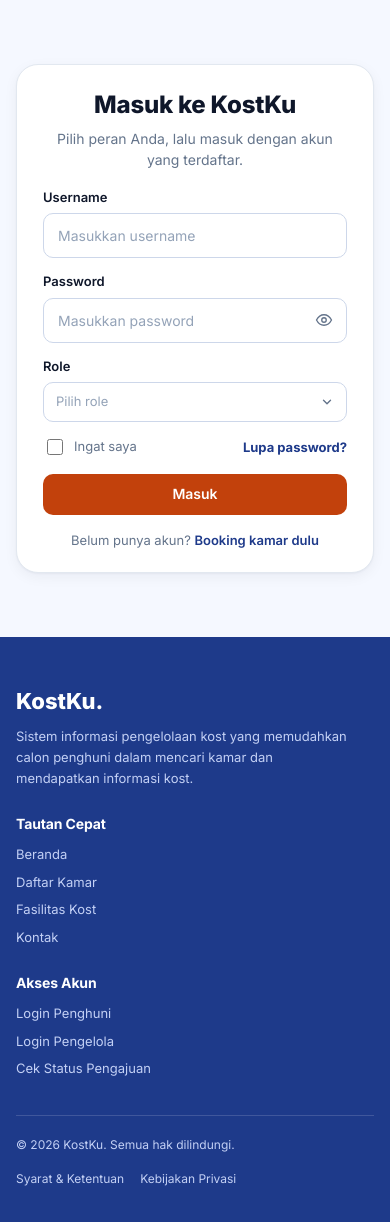
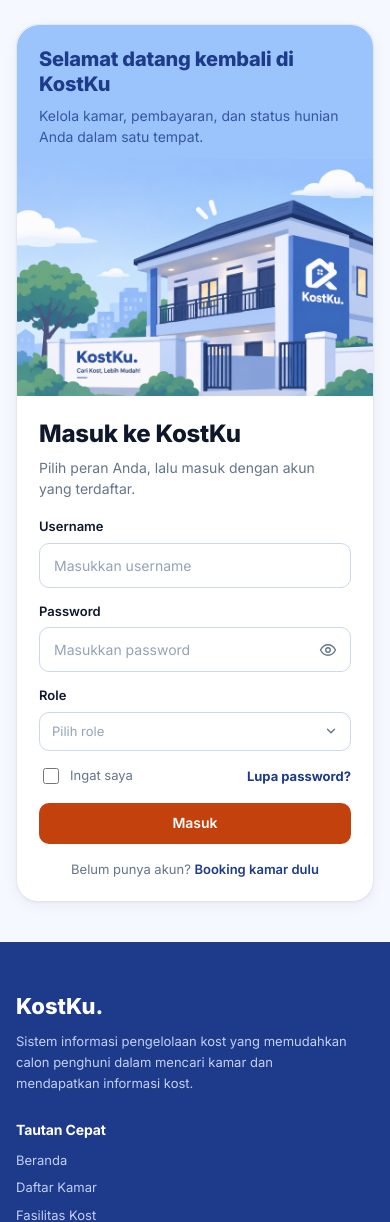
Before and after one commit to Dapa-yap/project-sistem-kost, a PHP site: page /guest/login.php in a window 390 px wide. Shown: the part 65-1287 px from the top of the page. Before the commit the page ends 1251 px from the top, so only its background shows below. Run offline with PHP 8.4, Linux system fonts and the light colour scheme; some libraries are stand-ins or nearby versions.

Commit message:
nambah foto di login

```diff
--- a/assets/css/guest.css
+++ b/assets/css/guest.css
@@ -1069,29 +1069,68 @@
     background: var(--bg);
     display: flex;
     justify-content: center;
-    padding: 64px 16px;
+    padding: 56px 16px;
     flex: 1;
 }
 
 .auth-card {
     width: 100%;
-    max-width: 380px;
+    max-width: 880px;
+    display: grid;
+    grid-template-columns: 1fr 1fr;
     background: #fff;
     border: 1px solid var(--line);
     border-radius: 22px;
-    padding: 26px 26px 22px;
     box-shadow: var(--shadow);
     align-self: flex-start;
 }
 
-.auth-card h1 {
-    text-align: center;
+/* Kiri: sapaan + ilustrasi (warna langit disamakan dengan tepi atas gambar) */
+.auth-art {
+    display: flex;
+    flex-direction: column;
+    background: #9bc4fd;
+    border-radius: 22px 0 0 22px;
+    overflow: hidden;
+}
+
+.auth-art-text {
+    padding: 28px 28px 14px;
+}
+
+.auth-art-text h2 {
+    font-size: 22px;
+    font-weight: 800;
+    line-height: 1.25;
+    color: var(--navy);
+}
+
+.auth-art-text p {
+    margin-top: 8px;
+    font-size: 14px;
+    color: rgba(30, 58, 138, .8);
+}
+
+.auth-art img {
+    margin-top: auto;
+    width: 100%;
+    height: auto;
+    display: block;
+}
+
+/* Kanan: form */
+.auth-form {
+    padding: 32px 32px 26px;
+}
+
+.auth-form h1 {
+    text-align: left;
     font-size: 24px;
     font-weight: 800;
 }
 
-.auth-card .sub {
-    text-align: center;
+.auth-form .sub {
+    text-align: left;
     color: var(--muted);
     font-size: 14px;
     margin: 8px 0 18px;
@@ -1204,6 +1243,33 @@
     text-decoration: underline;
 }
 
+/* Login di HP: ilustrasi di atas, form di bawah */
+@media (max-width: 760px) {
+    .auth-wrap {
+        padding: 24px 16px 40px;
+    }
+
+    .auth-card {
+        grid-template-columns: 1fr;
+        max-width: 440px;
+    }
+
+    .auth-art {
+        border-radius: 22px 22px 0 0;
+    }
+
+    .auth-art-text {
+        padding: 22px 22px 12px;
+    }
+
+    .auth-art-text h2 {
+        font-size: 20px;
+    }
+
+    .auth-form {
+        padding: 24px 22px 22px;
+    }
+}
 .demo-box {
     margin-top: 18px;
     padding: 12px 14px;
--- a/guest/login.php
+++ b/guest/login.php
@@ -39,6 +39,15 @@ include ROOT_PATH . '/header/header.php';
 ?>
 <main class="auth-wrap">
     <div class="auth-card">
+        <aside class="auth-art">
+            <div class="auth-art-text">
+                <h2>Selamat datang kembali di KostKu</h2>
+                <p>Kelola kamar, pembayaran, dan status hunian Anda dalam satu tempat.</p>
+            </div>
+            <img src="<?= asset('img/hero.png') ?>" alt="Gedung KostKu">
+        </aside>
+
+        <div class="auth-form">
         <h1>Masuk ke KostKu</h1>
         <p class="sub">Pilih peran Anda, lalu masuk dengan akun yang terdaftar.</p>
 
@@ -80,7 +89,8 @@ include ROOT_PATH . '/header/header.php';
             <button class="btn btn-accent btn-block" type="submit">Masuk</button>
         </form>
 
-        <p class="auth-foot" id="login-foot">Belum punya akun? <a href="<?= url('guest/kamar.php?filter=kosong') ?>">Booking kamar dulu</a></p>
+                <p class="auth-foot" id="login-foot">Belum punya akun? <a href="<?= url('guest/kamar.php?filter=kosong') ?>">Booking kamar dulu</a></p>
+        </div><!-- /auth-form -->
     </div>
 </main>
 
```
